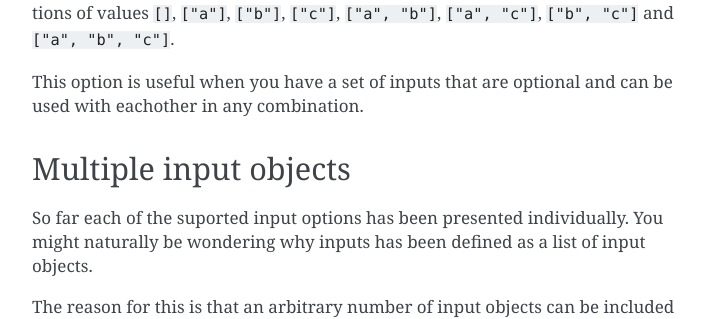
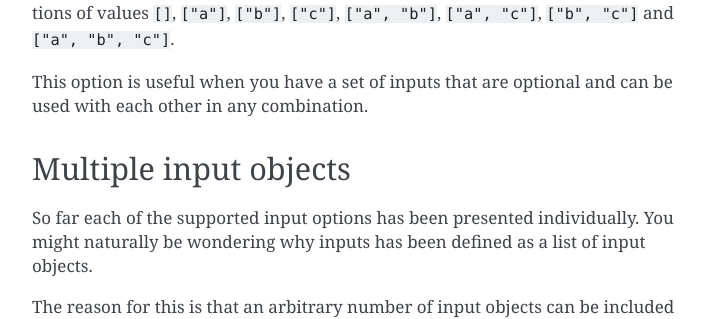
Before and after one commit to rupertford/melody, a Sphinx documentation site: the page built from docs/inputs.rst, in a window 1280 px wide and 900 px high, scrolled down 2716 px. Shown: the part 190-509 px from the top of the window, without its empty margins (388-1111 px from the left). Built offline with Sphinx 7.4.7, drawn with Linux system fonts in a browser that asks for light colours.

Commit message:
issue #14 spelling checks

```diff
--- a/docs/inputs.rst
+++ b/docs/inputs.rst
@@ -130,13 +130,13 @@ combinations of values ``[]``, ``["a"]``, ``["b"]``, ``["c"]``,
 ``["a", "b"]``, ``["a", "c"]``, ``["b", "c"]`` and ``["a", "b", "c"]``.
 
 This option is useful when you have a set of inputs that are optional
-and can be used with eachother in any combination.
+and can be used with each other in any combination.
 
 
 Multiple input objects
 ++++++++++++++++++++++
 
-So far each of the suported input options has been presented
+So far each of the supported input options has been presented
 individually. You might naturally be wondering why inputs has been
 defined as a list of input objects.
 
--- a/docs/installation.rst
+++ b/docs/installation.rst
@@ -43,7 +43,7 @@ installation instead
 
 If you would like to uninstall melody (after installing using the setup.py
 script) you can do so using pip. You may see a number of error messages but
-the installation should complete succesfully.
+the installation should complete successfully.
 ::
 
    $ pip uninstall melody
--- a/docs/method.rst
+++ b/docs/method.rst
@@ -71,7 +71,7 @@ should inherit from the ``SearchMethod`` base class.
     :members:
 
 The user can subclass the ``SearchMethod`` base class. The ``run``
-method must be imlemented as this is called by the ``Melody`` class
+method must be implemented as this is called by the ``Melody`` class
 (see the :ref:`melody` section). The ``run`` method should take all of
 the supplied ``inputs`` and call the function appropriately.
 
--- a/docs/running.rst
+++ b/docs/running.rst
@@ -10,7 +10,7 @@ this space. These can also be written by the user. The :ref:`inputs`
 section discusses inputs in more detail.
 
 The user writes the Melody `function` to perform the particular task
-that requires analysis. Melody calls this function wth appropriate
+that requires analysis. Melody calls this function with appropriate
 inputs and expects to receive two return values once the function has
 completed. The :ref:`function` section discusses writing a Melody
 `function` in more detail.
```
